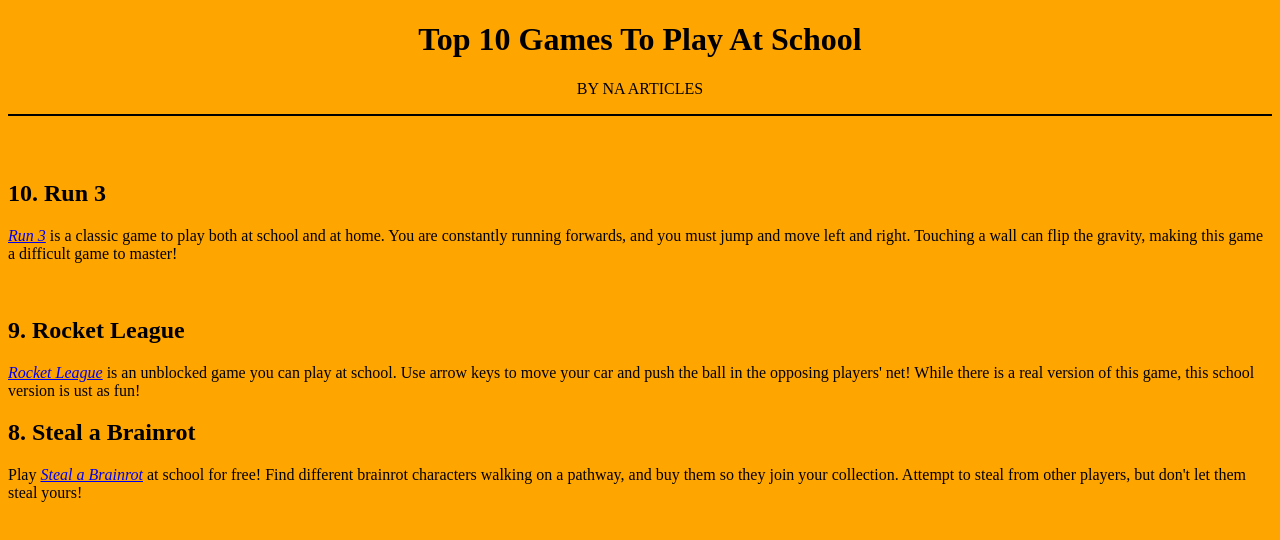
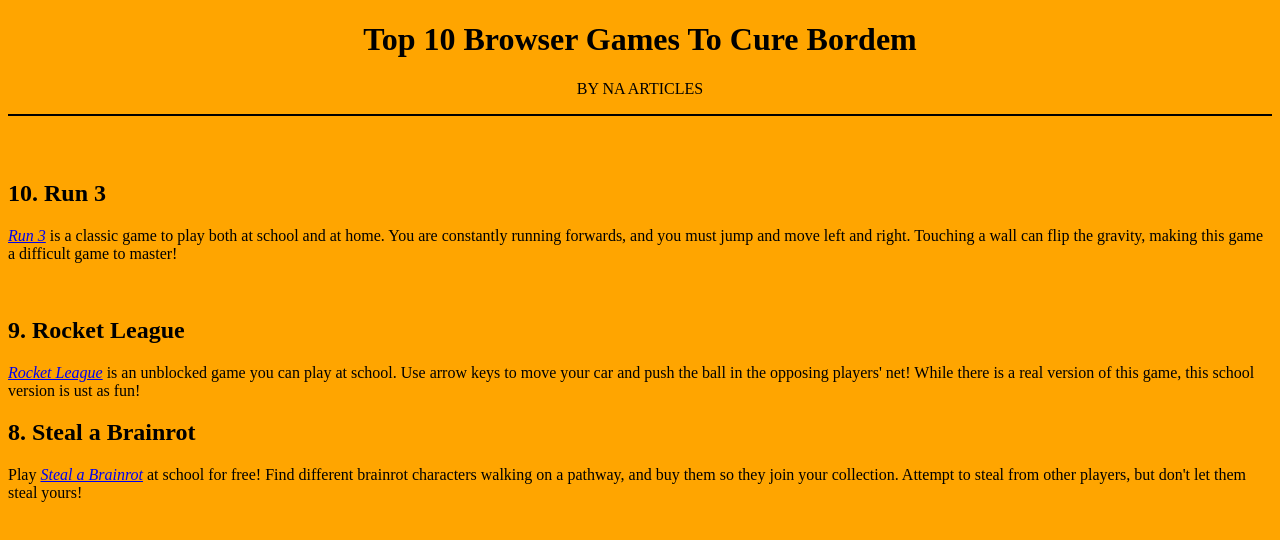
Before and after one commit to Agossigossi/NA-articles, a plain HTML site: page Article one.html in a window 1280 px wide. Drawn offline with Linux system fonts and the light colour scheme.

Commit message:
Update Article one.html

```diff
--- a/Article one.html
+++ b/Article one.html
@@ -19,7 +19,7 @@
 </style>
 </head>
 <body bgcolor="orange">
-<b><h1>Top 10 Games To Play At School</h1></b>
+<b><h1>Top 10 Browser Games To Cure Bordem</h1></b>
  <p id="subtext">BY NA  ARTICLES</p>
  <hr>
  <br>
```
